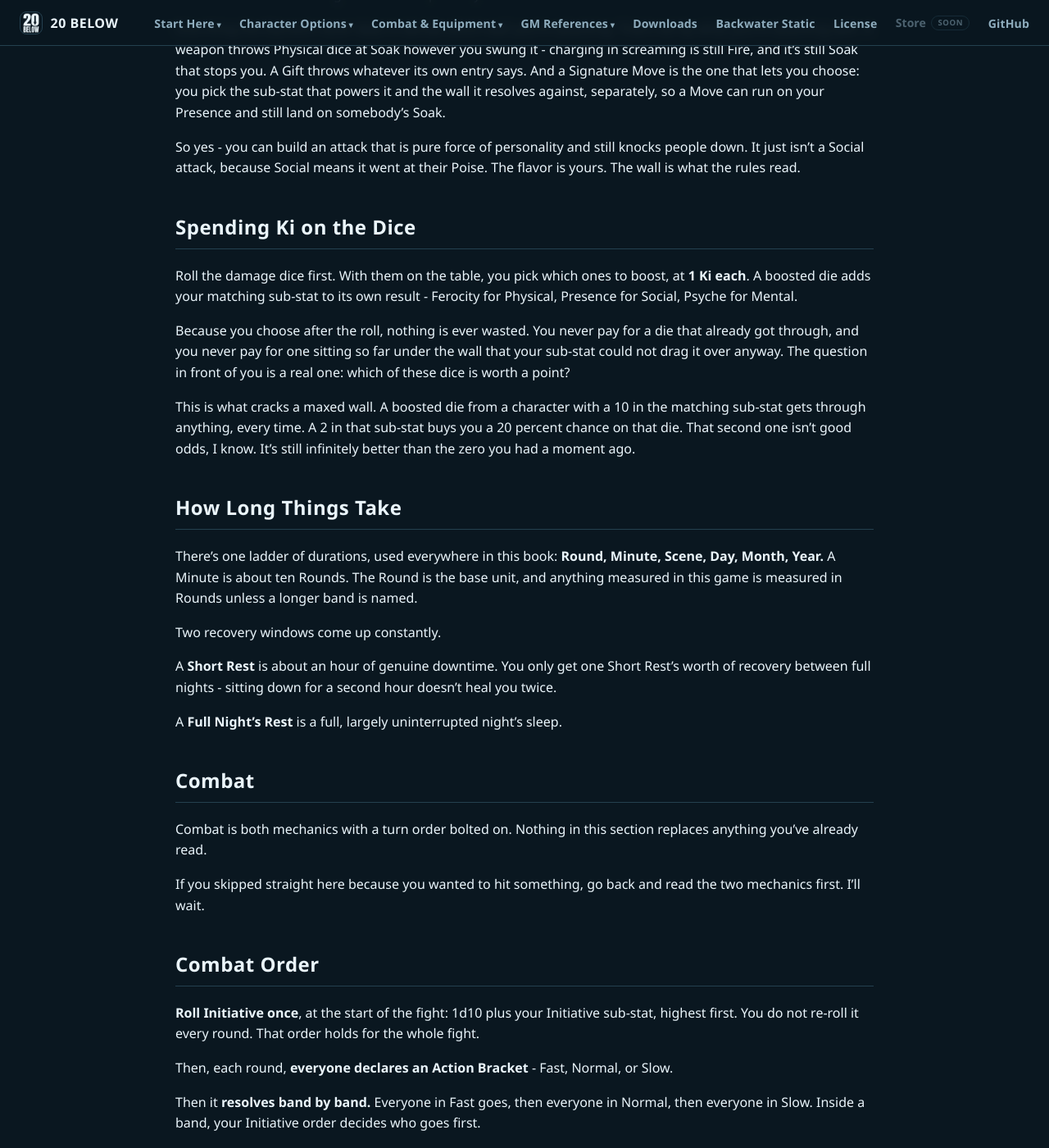
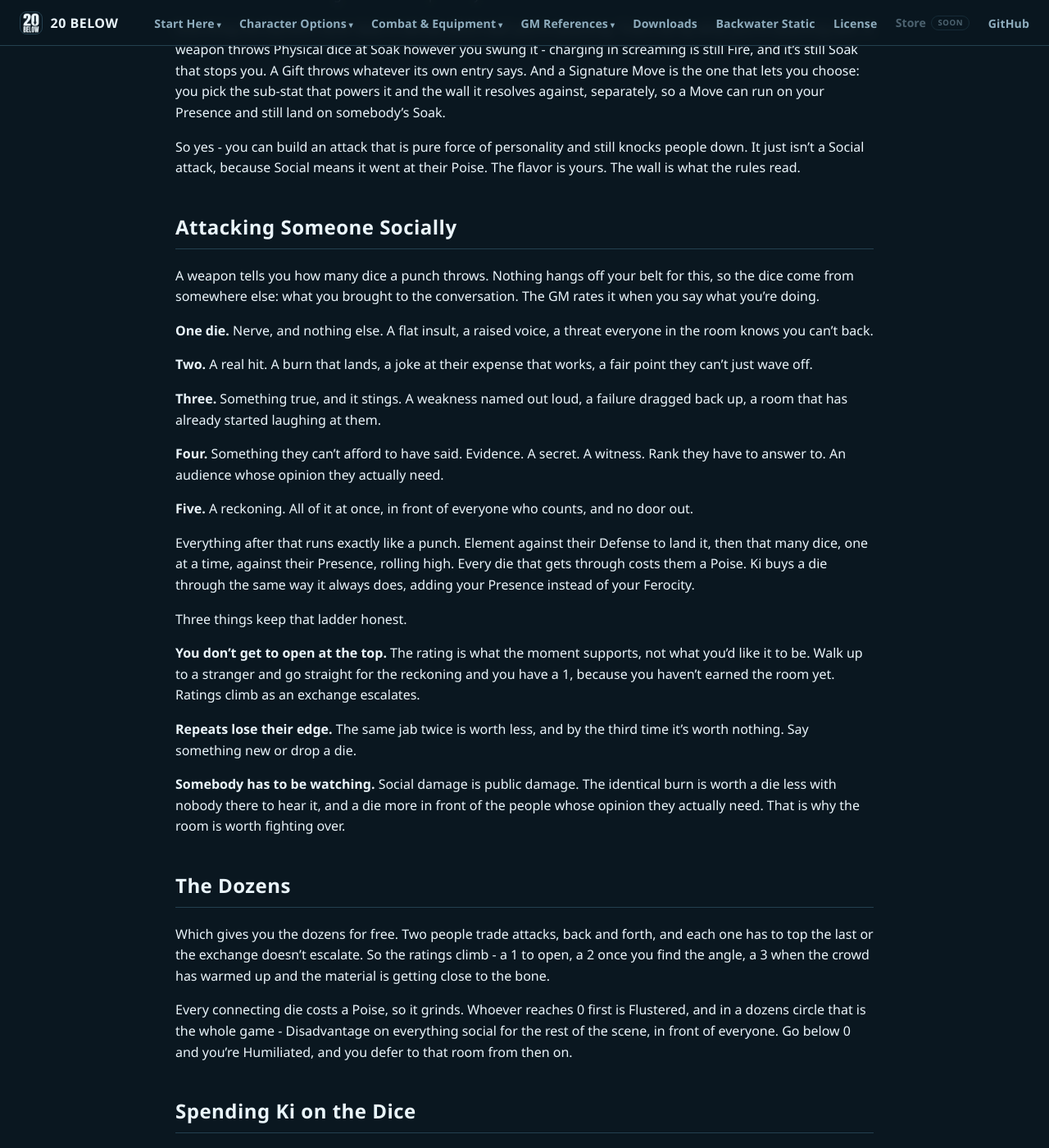
Before and after one commit to feralucce/20_Below, a Jekyll site: the page built from webbook/how-to-play.md, in a window 1280 px wide and 1400 px high, scrolled down 5649 px. Shown: the whole window at 82% size. Built offline with Jekyll 4.4.1, drawn with Linux system fonts in a browser that asks for light colours.

Commit message:
Social attacks get their damage dice, from leverage
Every other part of a social attack already existed. Defense covers a
word as well as a blade by design, Presence mirrors Soak exactly, Poise
mirrors Health Levels, and Ki Infusion already names Presence. One box
was empty: how many dice you throw. Outside a Gift there was no way to
attack somebody's Poise at all, which is what a player hit while building
a character.

Physical takes its dice from the weapon in hand - the one part of an
attack sourced from outside the character rather than from a stat. So
social takes its dice from what the attacker brought to the exchange,
rated 1 to 5: nerve alone, a hit that lands, something true that stings,
something they cannot afford to have said, a reckoning. Everything after
that runs identically - Element vs Defense to land it, dice per-die
against Presence, a connecting die costing a Poise, Ki Infusion adding
Presence instead of Ferocity.

Three constraints stop the ladder collapsing upward. You cannot open at
the top, because the rating is what the moment supports and an unearned
room caps at 1. Repeats decay. And social damage is public, so a burn is
worth a die less unwitnessed and a die more in front of people whose
regard the target needs.

The dozens is that rule run in alternation, each blow having to top the
last, and it needed nothing else written for it: whoever reaches 0 Poise
is Flustered, and below 0 Humiliated.

Also fixes four links to the Physical Attacks anchor that were a dash
short and had never resolved.

Mental still has no baseline dice - a Psyche attack outside a Gift
remains impossible, and is next.

Co-Authored-By: Claude Opus 5 <noreply@anthropic.com>

```diff
--- a/webbook/how-to-play.md
+++ b/webbook/how-to-play.md
@@ -185,6 +185,36 @@ One thing the Element never does is decide which wall you’re attacking. That
 
 So yes - you can build an attack that is pure force of personality and still knocks people down. It just isn’t a Social attack, because Social means it went at their Poise. The flavor is yours. The wall is what the rules read.
 
+## Attacking Someone Socially
+
+A weapon tells you how many dice a punch throws. Nothing hangs off your belt for this, so the dice come from somewhere else: what you brought to the conversation. The GM rates it when you say what you’re doing.
+
+**One die.** Nerve, and nothing else. A flat insult, a raised voice, a threat everyone in the room knows you can’t back.
+
+**Two.** A real hit. A burn that lands, a joke at their expense that works, a fair point they can’t just wave off.
+
+**Three.** Something true, and it stings. A weakness named out loud, a failure dragged back up, a room that has already started laughing at them.
+
+**Four.** Something they can’t afford to have said. Evidence. A secret. A witness. Rank they have to answer to. An audience whose opinion they actually need.
+
+**Five.** A reckoning. All of it at once, in front of everyone who counts, and no door out.
+
+Everything after that runs exactly like a punch. Element against their Defense to land it, then that many dice, one at a time, against their Presence, rolling high. Every die that gets through costs them a Poise. Ki buys a die through the same way it always does, adding your Presence instead of your Ferocity.
+
+Three things keep that ladder honest.
+
+**You don’t get to open at the top.** The rating is what the moment supports, not what you’d like it to be. Walk up to a stranger and go straight for the reckoning and you have a 1, because you haven’t earned the room yet. Ratings climb as an exchange escalates.
+
+**Repeats lose their edge.** The same jab twice is worth less, and by the third time it’s worth nothing. Say something new or drop a die.
+
+**Somebody has to be watching.** Social damage is public damage. The identical burn is worth a die less with nobody there to hear it, and a die more in front of the people whose opinion they actually need. That is why the room is worth fighting over.
+
+## The Dozens
+
+Which gives you the dozens for free. Two people trade attacks, back and forth, and each one has to top the last or the exchange doesn’t escalate. So the ratings climb - a 1 to open, a 2 once you find the angle, a 3 when the crowd has warmed up and the material is getting close to the bone.
+
+Every connecting die costs a Poise, so it grinds. Whoever reaches 0 first is Flustered, and in a dozens circle that is the whole game - Disadvantage on everything social for the rest of the scene, in front of everyone. Go below 0 and you’re Humiliated, and you defer to that room from then on.
+
 ## Spending Ki on the Dice
 
 Roll the damage dice first. With them on the table, you pick which ones to boost, at **1 Ki each**. A boosted die adds your matching sub-stat to its own result - Ferocity for Physical, Presence for Social, Psyche for Mental.
```
Also changed, not shown: rules/adversary-index.md (+1 -1 lines), rules/cryptids.md (+1 -1 lines), rules/nightmare-creatures.md (+1 -1 lines), rules/rules.md (+24 -0 lines), rules/weapons.md (+1 -1 lines).
